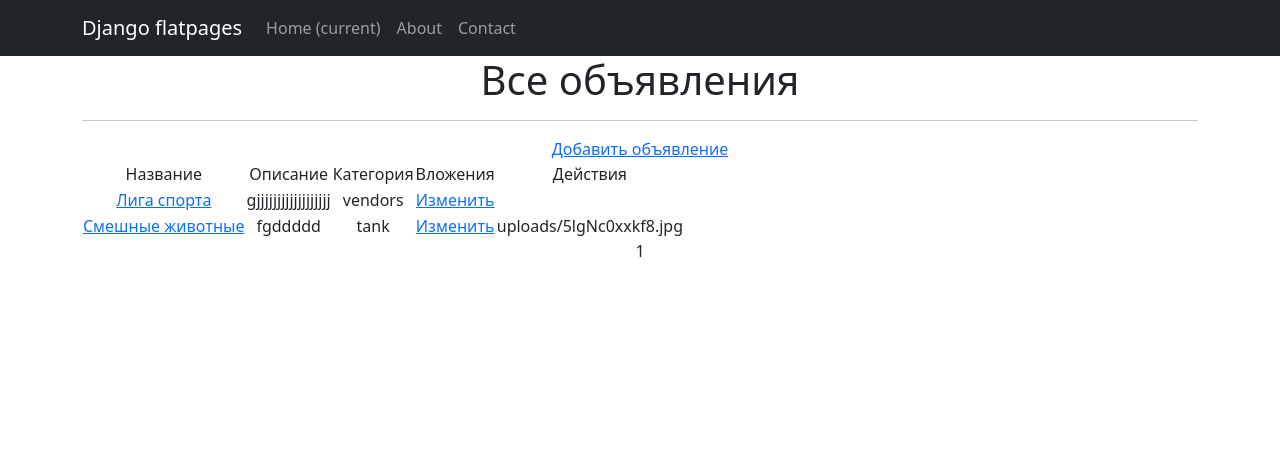
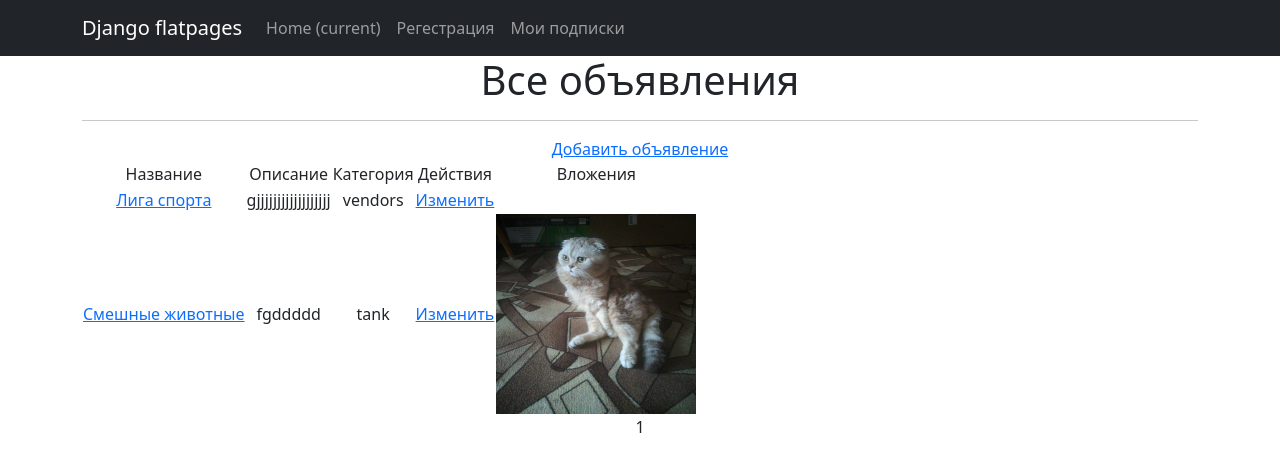
Before and after one commit to Ratmyo/ModuleD16, a Django app: page /articles/ in a window 1280 px wide. Shown: the top 472 px of the page. Run offline with Django 5.2, Linux system fonts and the light colour scheme; a user stored in the database is signed in; data comes from the database, SQL or seed files in the repository; both versions use the stored data as it was after the commit; some libraries are stand-ins or nearby versions.

Commit message:
настраиваю регистрацию

```diff
--- a/project/board/models.py
+++ b/project/board/models.py
@@ -20,7 +20,7 @@ class Article(models.Model):
     title = models.CharField(max_length=64)
     text = models.TextField()
     category = models.CharField(max_length=12, choices=TYPE, null=False)
-    upload = models.FileField(upload_to='uploads/')
+    upload = models.FileField(upload_to='uploads/', blank=True)
 
     def __str__(self):
         return self.title
--- a/project/board/views.py
+++ b/project/board/views.py
@@ -35,6 +35,7 @@ class ArticleUpdate(PermissionRequiredMixin, UpdateView):
 
 
 class ResponseList(PermissionRequiredMixin, ListView):
+    permission_required = ('board.detail_responses',)
     model = UserResponse
     ordering = 'article'
     template_name = 'responses.html'
@@ -42,5 +43,5 @@ class ResponseList(PermissionRequiredMixin, ListView):
     paginate_by = 10
 
     def get_queryset(self):
-        queryset = UserResponse.objects.filter(article__author=self.request.user) #проверить
+        queryset = UserResponse.objects.filter(article__author=self.request.user)
         return queryset
--- a/project/project/urls.py
+++ b/project/project/urls.py
@@ -16,6 +16,8 @@ Including another URLconf
 """
 from django.contrib import admin
 from django.urls import path, include
+from django.conf import settings
+from django.conf.urls.static import static
 
 urlpatterns = [
     path('admin/', admin.site.urls),
@@ -23,3 +25,6 @@ urlpatterns = [
     path('articles/', include('board.urls')),
     path('accounts/', include('allauth.urls')),
 ]
+
+if settings.DEBUG:
+    urlpatterns += static(settings.MEDIA_URL, document_root=settings.MEDIA_ROOT)
--- a/project/templates/articles.html
+++ b/project/templates/articles.html
@@ -20,29 +20,23 @@ Articles
                 <td>Название</td>
                 <td>Описание</td>
                 <td>Категория</td>
+                <td>Действия</td>
                 <td>Вложения</td>
-
-                {# Условие получается составным. #}
-                {% if perms.board.change_article %}
-                <td>Действия</td>
-                {% endif %}
-
             </tr>
-
             {% for article in articles %}
             <tr>
                 <td><a href="{% url 'article_detail' article.id %}">{{ article.title }}</a></td>
                 <td>{{ article.text|truncatechars:20 }}</td>
                 <td>{{ article.category }}</td>
-
                 <td>
                     {# А здесь доступ для каждой ссылки теперь будем проверять отдельно #}
                     {% if perms.board.change_article %}
                     <a href="{% url 'article_update' pk=article.id %}">Изменить</a>
                     {% endif %}
                 </td>
-                <td>{{ article.upload }}</td>
-
+            {% if article.upload %}
+            <td><img src="{{ article.upload.url }}" width="200" height="200"></td>
+            {% endif %}
             </tr>
             {% endfor %}
 
--- a/project/templates/flatpages/default.html
+++ b/project/templates/flatpages/default.html
@@ -30,10 +30,12 @@
                             </a>
                         </li>
                         <li class="nav-item">
-                            <a class="nav-link" href="/about/">About</a>
+                            <a class="nav-link" href="signup/">Регестрация</a>
                         </li>
                         <li class="nav-item">
-                            <a class="nav-link" href="/contacts/">Contact</a>
+                            {% if perms.board.detail_responses %}
+                            <a class="nav-link" href="responselist/">Мои подписки</a>
+                            {% endif %}
                         </li>
                     </ul>
                 </div>
```
Also changed, not shown: project/accounts/views.py (+9 -2 lines), project/board/migrations/0002_alter_article_upload.py (added), project/db.sqlite3.
